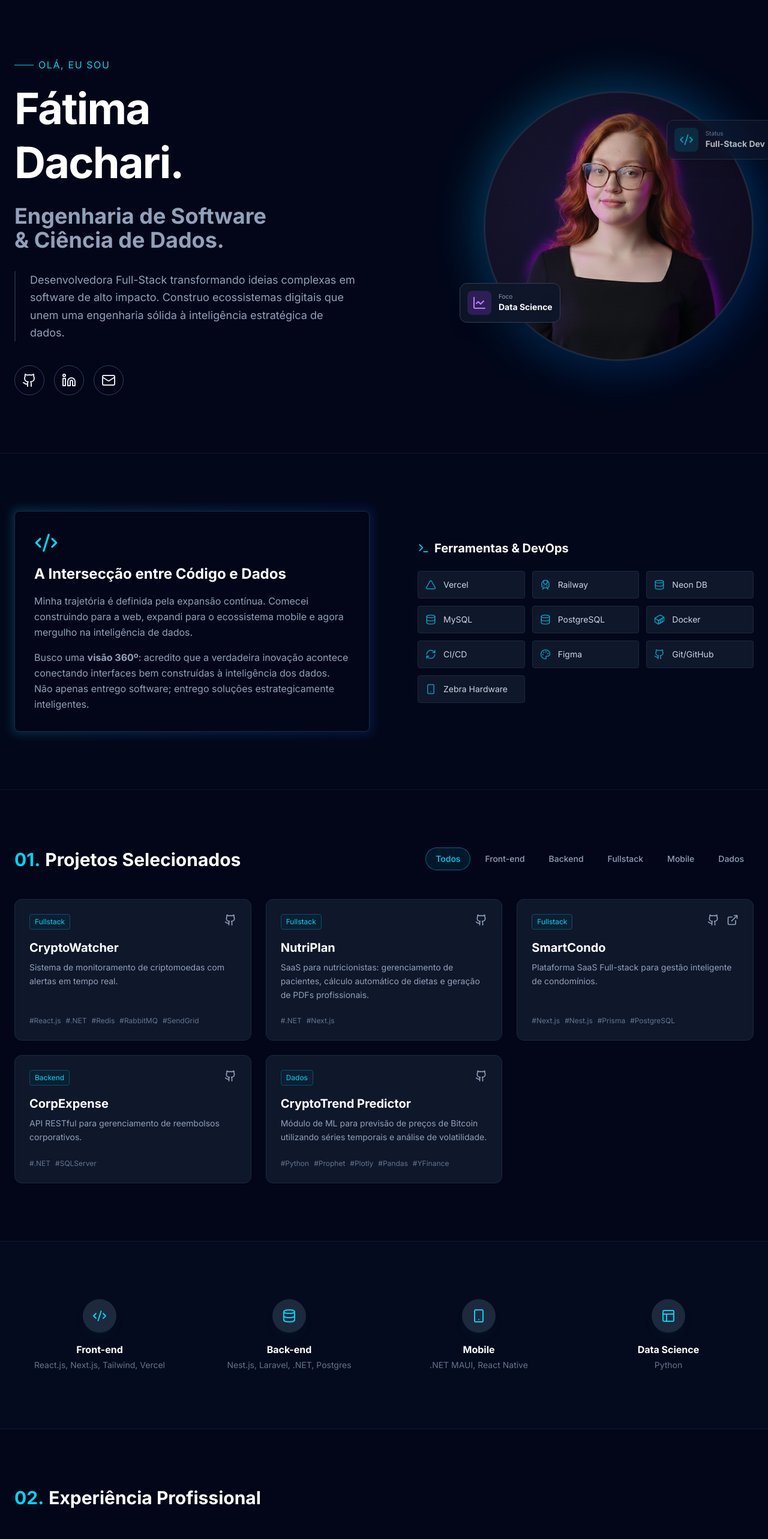
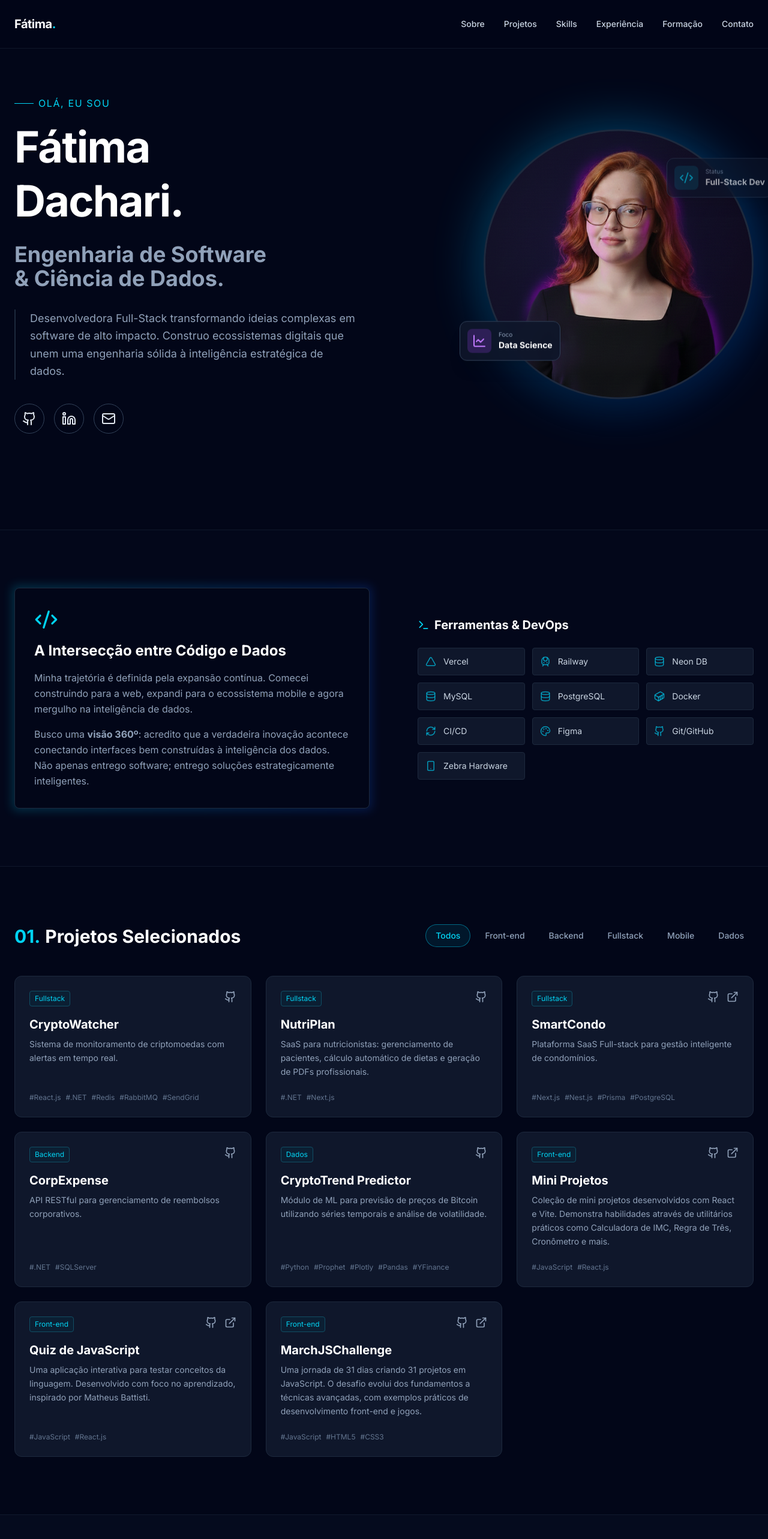
Before and after one commit to fatimadachari/portfolio, a Next.js app: page / in a window 1280 px wide. Shown: the top 2566 px of the page at 60% size. Built offline with nearby package versions, Linux system fonts and the light colour scheme.

Commit message:
feat: implementa navbar fixa responsiva e adiciona novos projetos

```diff
--- a/app/page.tsx
+++ b/app/page.tsx
@@ -1,15 +1,25 @@
 "use client";
 
 import { useState } from "react";
-import { motion } from "framer-motion";
+import { motion, AnimatePresence } from "framer-motion";
 import {
   Github, ExternalLink, Linkedin, Mail,
   Code2, Database, Smartphone, Layout,
   Calendar, GraduationCap, Award,
   HeartHandshake, LineChart, Globe,
-  Terminal, Palette, Download, Send,  Container,
-  RefreshCw, Triangle, TrainFront
+  Terminal, Palette, Download, Send,
+  Container, RefreshCw, Triangle, TrainFront,
+  Menu, X
 } from "lucide-react";
+
+const navLinks = [
+  { name: "Sobre", href: "#about" },
+  { name: "Projetos", href: "#projects" },
+  { name: "Skills", href: "#skills" },
+  { name: "Experiência", href: "#experience" },
+  { name: "Formação", href: "#education" },
+  { name: "Contato", href: "#contact" },
+];
 
 const experience = [
   {
@@ -17,7 +27,7 @@ const experience = [
     company: "JCSx Sistemas",
     role: "Desenvolvedora de Software",
     period: "Jul 2024 - Atual",
-    description: "Liderança na reescrita completa de app legado para .NET MAUI e desenvolvimento de módulos fiscais/operacionais em React.js/Next.js. Atuação em QA e Customer Success.",
+    description: "Liderança na reescrita completa de app legado em Java para .NET MAUI e desenvolvimento de módulos fiscais/operacionais em React.js/Next.js. Atuação em QA e Customer Success.",
     tech: [".NET MAUI", "C#", "React.js", "Zebra Integrations"]
   },
   {
@@ -116,6 +126,33 @@ const projects = [
     repoUrl: "https://github.com/fatimadachari/crypto-trend-predictor",
     deployUrl: null,
   },
+  {
+    id: 6,
+    title: "Mini Projetos",
+    category: "Front-end",
+    description: "Coleção de mini projetos desenvolvidos com React e Vite. Demonstra habilidades através de utilitários práticos como Calculadora de IMC, Regra de Três, Cronômetro e mais.",
+    tech: ["JavaScript", "React.js"],
+    repoUrl: "https://github.com/fatimadachari/mini-projetos",
+    deployUrl: "https://fatimadachari.github.io/mini-projetos/",
+  },
+  {
+    id: 7,
+    title: "Quiz de JavaScript",
+    category: "Front-end",
+    description: "Uma aplicação interativa para testar conceitos da linguagem. Desenvolvido com foco no aprendizado, inspirado por Matheus Battisti.",
+    tech: ["JavaScript", "React.js"],
+    repoUrl: "https://github.com/fatimadachari/quiz",
+    deployUrl: "https://fatimadachari.github.io/quiz",
+  },
+  {
+    id: 8,
+    title: "MarchJSChallenge",
+    category: "Front-end",
+    description: "Uma jornada de 31 dias criando 31 projetos em JavaScript. O desafio evolui dos fundamentos a técnicas avançadas, com exemplos práticos de desenvolvimento front-end e jogos.",
+    tech: ["JavaScript", "HTML5", "CSS3"],
+    repoUrl: "https://github.com/fatimadachari/march-js-challenge",
+    deployUrl: "https://fatimadachari.github.io/march-js-challenge",
+  },
 ];
 
 const softSkills = [
@@ -158,6 +195,7 @@ const categories = ["Todos", "Front-end", "Backend", "Fullstack", "Mobile", "Dad
 
 export default function Portfolio() {
   const [activeCategory, setActiveCategory] = useState("Todos");
+  const [isNavOpen, setIsNavOpen] = useState(false); // Estado para o menu mobile
 
   const filteredProjects = projects.filter(project =>
     activeCategory === "Todos" ? true : project.category === activeCategory
@@ -166,8 +204,65 @@ export default function Portfolio() {
   return (
     <div className="min-h-screen bg-slate-950 text-slate-200 selection:bg-cyan-500 selection:text-black font-sans scroll-smooth overflow-x-hidden">
 
+      {/* --- 0. NAVBAR FIXA --- */}
+      <nav className="fixed top-0 left-0 w-full z-50 bg-slate-950/80 backdrop-blur-md border-b border-slate-800/50">
+        <div className="container mx-auto px-6 h-20 flex items-center justify-between">
+
+          {/* Logo / Nome */}
+          <a href="#" className="text-xl font-bold text-white tracking-tight hover:text-cyan-400 transition-colors">
+            Fátima<span className="text-cyan-400">.</span>
+          </a>
+
+          {/* Menu Desktop */}
+          <div className="hidden md:flex gap-8">
+            {navLinks.map((link) => (
+              <a
+                key={link.name}
+                href={link.href}
+                className="text-sm font-medium text-slate-300 hover:text-cyan-400 transition-colors"
+              >
+                {link.name}
+              </a>
+            ))}
+          </div>
+
+          {/* Botão Mobile */}
+          <button
+            className="md:hidden text-slate-300 hover:text-white"
+            onClick={() => setIsNavOpen(!isNavOpen)}
+          >
+            {isNavOpen ? <X size={28} /> : <Menu size={28} />}
+          </button>
+        </div>
+
+        {/* Menu Mobile (Dropdown) */}
+        <AnimatePresence>
+          {isNavOpen && (
+            <motion.div
+              initial={{ opacity: 0, height: 0 }}
+              animate={{ opacity: 1, height: "auto" }}
+              exit={{ opacity: 0, height: 0 }}
+              className="md:hidden bg-slate-950 border-b border-slate-800 overflow-hidden"
+            >
+              <div className="flex flex-col p-6 gap-6">
+                {navLinks.map((link) => (
+                  <a
+                    key={link.name}
+                    href={link.href}
+                    onClick={() => setIsNavOpen(false)} // Fecha ao clicar
+                    className="text-lg font-medium text-slate-300 hover:text-cyan-400 transition-colors"
+                  >
+                    {link.name}
+                  </a>
+                ))}
+              </div>
+            </motion.div>
+          )}
+        </AnimatePresence>
+      </nav>
+
       {/* 1. Header / Hero Section */}
-      <header className="container mx-auto px-6 py-12 md:py-24 flex items-center min-h-[90vh]">
+      <header className="container mx-auto px-6 py-32 md:py-40 flex items-center min-h-[90vh]" id="home">
         <div className="grid md:grid-cols-2 gap-12 items-center w-full">
 
           {/* Coluna de Texto (ESQUERDA) */}
@@ -182,7 +277,7 @@ export default function Portfolio() {
               OLÁ, EU SOU
             </p>
             <h1 className="text-5xl md:text-7xl font-bold mb-6 text-white tracking-tight leading-tight">
-              Fátima <br/> Dachari.
+              Fátima <br /> Dachari.
             </h1>
             <h2 className="text-2xl md:text-4xl font-bold text-slate-400 mb-8">
               Engenharia de Software <br /> & Ciência de Dados.
@@ -215,10 +310,8 @@ export default function Portfolio() {
               }}
               className="relative"
             >
-                {/* Efeito de Glow/Brilho */}
               <div className="absolute -inset-1 bg-gradient-to-br from-cyan-500 to-blue-600 rounded-full blur-2xl opacity-40"></div>
 
-                {/* Círculo da Foto */}
               <div className="relative w-64 h-64 sm:w-72 sm:h-72 md:w-[450px] md:h-[450px] rounded-full border-[3px] border-slate-800 bg-slate-900 overflow-hidden shadow-2xl z-10">
                 <img
                   src="/perfil.png"
@@ -228,11 +321,7 @@ export default function Portfolio() {
                 />
               </div>
 
-                {/* ATUALIZAÇÃO:
-                   Badge Tech (Direita Superior)
-                   Mobile: -top-4 (sobe bastante) e p-2 (menor padding)
-                   Desktop: top-12 e p-3
-                */}
+              {/* Badge Tech */}
               <div className="absolute -top-4 sm:top-12 -right-0 sm:-right-8 bg-slate-900/90 backdrop-blur-md p-2 sm:p-3 rounded-xl border border-slate-700 shadow-xl z-20 flex items-center gap-3 animate-pulse scale-90 sm:scale-100">
                 <div className="bg-cyan-500/20 p-2 rounded-lg">
                   <Code2 size={24} className="text-cyan-400" />
@@ -243,11 +332,7 @@ export default function Portfolio() {
                 </div>
               </div>
 
-                 {/* ATUALIZAÇÃO:
-                   Badge Dados (Esquerda Inferior)
-                   Mobile: -bottom-4 (desce bastante) e p-2
-                   Desktop: bottom-16 e p-3
-                 */}
+              {/* Badge Dados */}
               <div className="absolute -bottom-4 sm:bottom-16 -left-2 sm:-left-10 bg-slate-900/90 backdrop-blur-md p-2 sm:p-3 rounded-xl border border-slate-700 shadow-xl z-20 flex items-center gap-3 scale-90 sm:scale-100">
                 <div className="bg-purple-500/20 p-2 rounded-lg">
                   <LineChart size={24} className="text-purple-400" />
@@ -264,7 +349,7 @@ export default function Portfolio() {
       </header>
 
       {/* 2. About Me & Toolbox */}
-      <section className="container mx-auto px-6 py-24 border-y border-slate-900 bg-slate-900/10">
+      <section className="container mx-auto px-6 py-24 border-y border-slate-900 bg-slate-900/10" id="about">
         <div className="grid md:grid-cols-2 gap-12 items-center">
           <motion.div
             initial={{ opacity: 0, x: -20 }}
@@ -295,7 +380,7 @@ export default function Portfolio() {
             className="space-y-6 pl-0 md:pl-8"
           >
             <h4 className="text-xl font-bold text-white mb-6 flex items-center gap-2">
-              <Terminal size={20} className="text-cyan-400"/>
+              <Terminal size={20} className="text-cyan-400" />
               Ferramentas & DevOps
             </h4>
             <div className="grid grid-cols-2 sm:grid-cols-3 gap-3">
@@ -311,7 +396,7 @@ export default function Portfolio() {
       </section>
 
       {/* 3. Projects Section */}
-      <section className="container mx-auto px-6 py-24" id="projetos">
+      <section className="container mx-auto px-6 py-24" id="projects">
         <div className="flex flex-col md:flex-row justify-between items-end mb-12">
           <h3 className="text-3xl font-bold text-white flex items-center gap-2">
             <span className="text-cyan-400">01.</span> Projetos Selecionados
@@ -407,17 +492,17 @@ export default function Portfolio() {
       </section>
 
       {/* 4. Skills Section */}
-      <section className="bg-slate-900/30 py-20 border-y border-slate-800/50">
+      <section className="bg-slate-900/30 py-20 border-y border-slate-800/50" id="skills">
         <div className="container mx-auto px-6 grid grid-cols-2 md:grid-cols-4 gap-8 text-center">
-          <SkillCard icon={<Code2 />} title="Front-end" desc="React.js, Next.js, Tailwind, Vercel" />
+          <SkillCard icon={<Code2 />} title="Front-end" desc="React.js, Next.js, Tailwind" />
           <SkillCard icon={<Database />} title="Back-end" desc="Nest.js, Laravel, .NET, Postgres" />
           <SkillCard icon={<Smartphone />} title="Mobile" desc=".NET MAUI, React Native" />
-          <SkillCard icon={<Layout />} title="Data Science" desc="Python" />
+          <SkillCard icon={<Layout />} title="Data Science" desc="Python, Pandas, ML" />
         </div>
       </section>
 
       {/* 5. Experience Section */}
-      <section className="container mx-auto px-6 py-24">
+      <section className="container mx-auto px-6 py-24" id="experience">
         <h3 className="text-3xl font-bold text-white mb-16 flex items-center gap-2">
           <span className="text-cyan-400">02.</span> Experiência Profissional
         </h3>
@@ -462,7 +547,7 @@ export default function Portfolio() {
       </section>
 
       {/* 6. Education & Courses Section */}
-      <section className="bg-slate-900/20 py-24">
+      <section className="bg-slate-900/20 py-24" id="education">
         <div className="container mx-auto px-6 grid md:grid-cols-2 gap-16">
           {/* Education */}
           <div>
@@ -536,7 +621,7 @@ export default function Portfolio() {
       </section>
 
       {/* 8. Contact & CTA Section */}
-      <section className="container mx-auto px-6 py-24 text-center">
+      <section className="container mx-auto px-6 py-24 text-center" id="contact">
         <motion.div
           initial={{ opacity: 0, y: 20 }}
           whileInView={{ opacity: 1, y: 0 }}
@@ -582,6 +667,8 @@ export default function Portfolio() {
   );
 }
 
+// --- HELPER COMPONENTS ---
+
 function SkillCard({ icon, title, desc }: { icon: any, title: string, desc: string }) {
   return (
     <div className="flex flex-col items-center p-4 hover:-translate-y-2 transition-transform duration-300">
```
Lines whose indentation alone changed are shown as unchanged.
